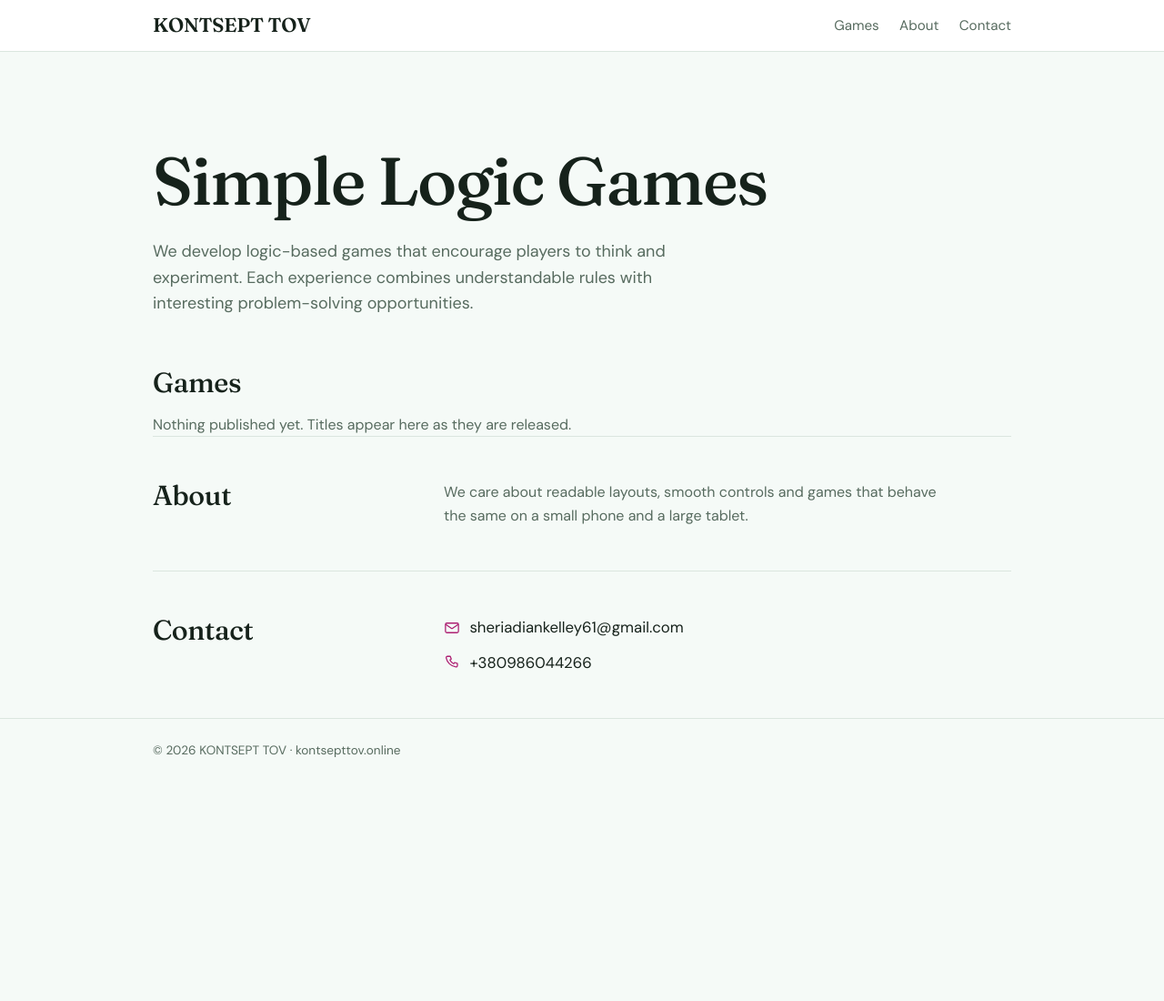
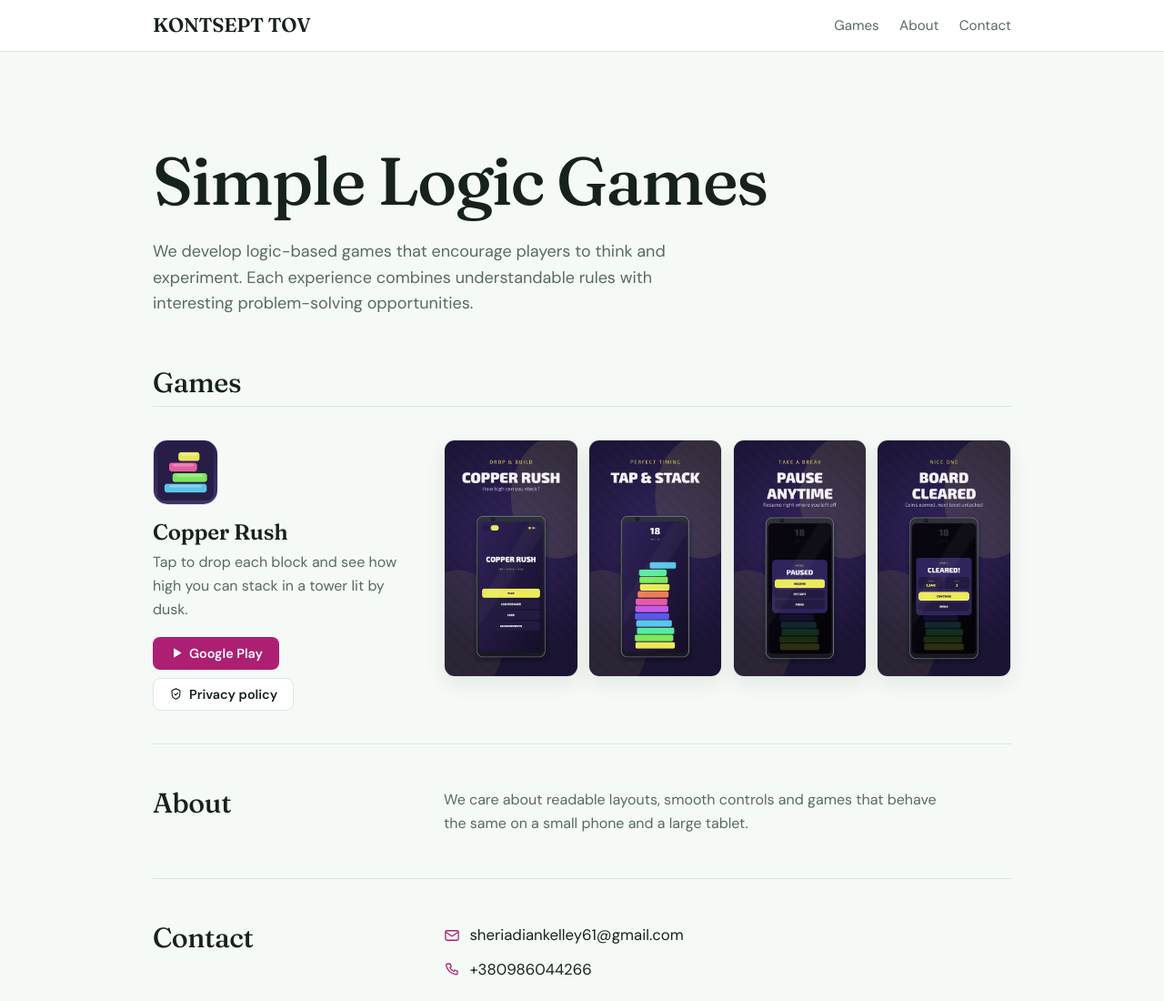
Before and after one commit to sheriadiankelley61-web/sheriadiankelley61-web.github.io, a plain HTML site: page index.html in a window 1280 px wide. Shown: the top 1100 px of the page at 91% size. Before the commit the page ends 884 px from the top, so only its background shows below. Drawn offline with Linux system fonts and the light colour scheme.

Commit message:
site: kontsepttov.online

```diff
--- a/index.html
+++ b/index.html
@@ -89,7 +89,15 @@
   </section>
   <section id="games">
     <h2 class="sec">Games</h2>
-      <p class="none">Nothing published yet. Titles appear here as they are released.</p>
+      <article class="game">
+        <div class="info">
+          <img class="icon" src="/icons/copper-rush.png" alt="" width="72" height="72" loading="lazy">
+          <h3>Copper Rush</h3>
+          <p class="short">Tap to drop each block and see how high you can stack in a tower lit by dusk.</p>
+          <p class="actions"><a class="btn btn-play" href="https://play.google.com/store/apps/details?id=com.Ember87.CopperRush"><svg viewBox="0 0 24 24" fill="currentColor" aria-hidden="true"><path d="M8 5.14v13.72a1 1 0 0 0 1.5.86l11.14-6.86a1 1 0 0 0 0-1.72L9.5 4.28A1 1 0 0 0 8 5.14Z"/></svg>Google Play</a><a class="btn btn-ghost" href="/copper-rush/"><svg viewBox="0 0 24 24" fill="none" stroke="currentColor" stroke-width="1.8" stroke-linecap="round" stroke-linejoin="round" aria-hidden="true"><path d="M12 3l7 3v5.5c0 4.3-2.9 8.3-7 9.5-4.1-1.2-7-5.2-7-9.5V6l7-3Z"/><path d="M9.5 12.2l1.9 1.9 3.5-3.7"/></svg>Privacy policy</a></p>
+        </div>
+        <div class="shots"><img src="/shots/copper-rush_1.png" alt="Copper Rush screenshot 1" loading="lazy" decoding="async"><img src="/shots/copper-rush_2.png" alt="Copper Rush screenshot 2" loading="lazy" decoding="async"><img src="/shots/copper-rush_3.png" alt="Copper Rush screenshot 3" loading="lazy" decoding="async"><img src="/shots/copper-rush_4.png" alt="Copper Rush screenshot 4" loading="lazy" decoding="async"></div>
+      </article>
   </section>
   <section id="about" class="cols">
     <h2>About</h2>
```
Also changed, not shown: icons/copper-rush.png (added), shots/copper-rush_1.png (added), shots/copper-rush_2.png (added), shots/copper-rush_3.png (added), shots/copper-rush_4.png (added), 1 other file.
